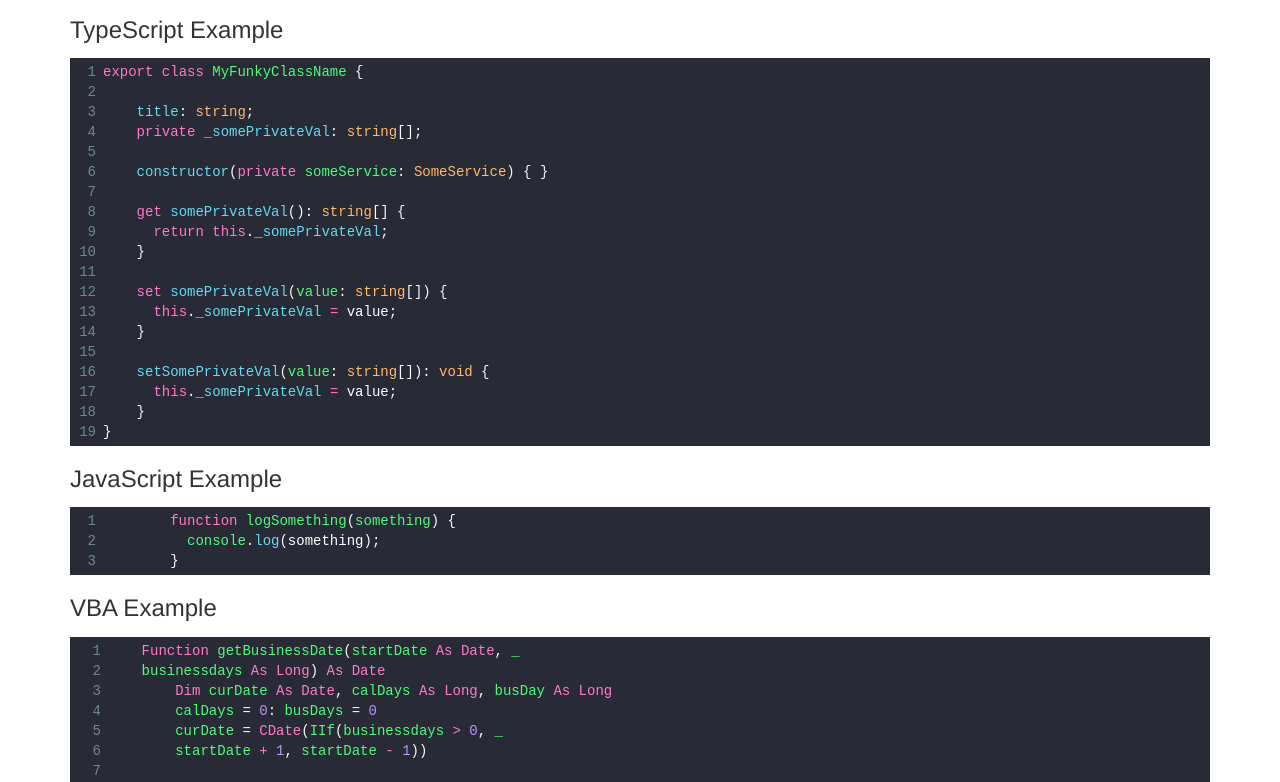
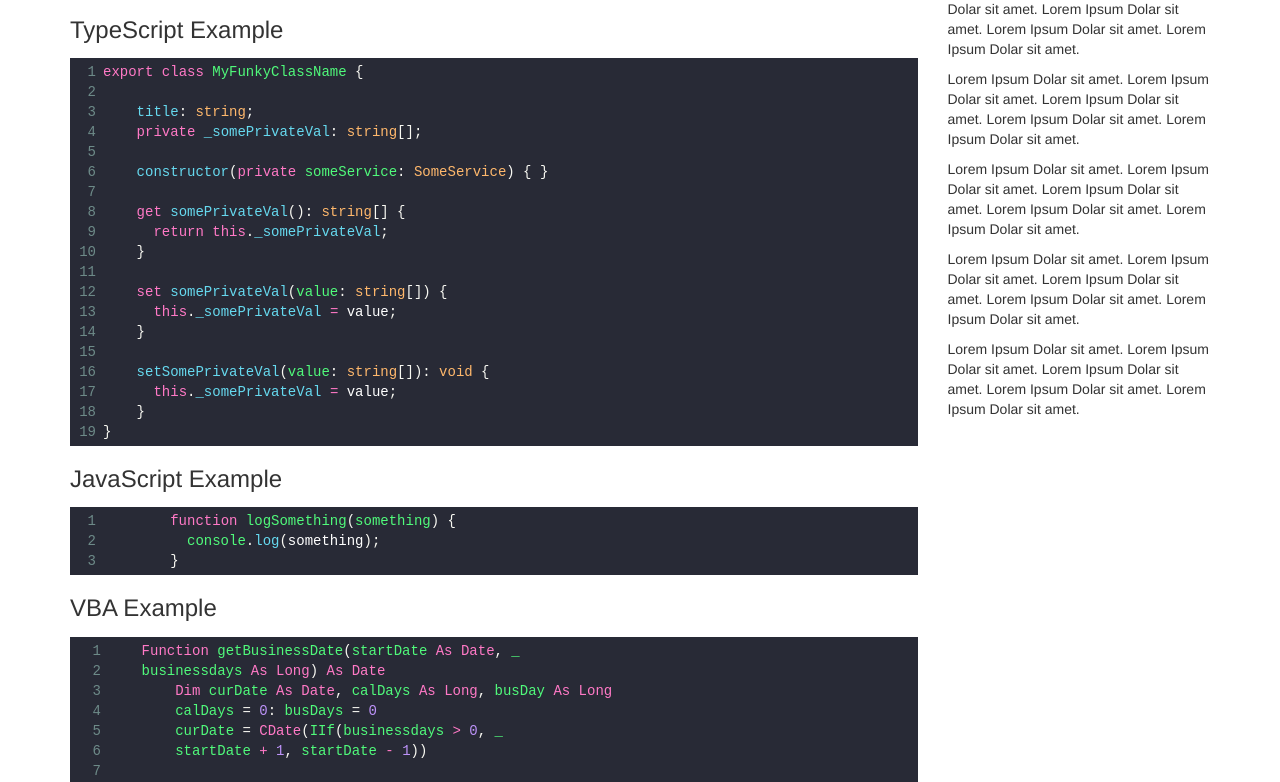
Before and after one commit to ryanmccormick/WPSyntax2CodeMirror, a website: page src/index.html in a window 1280 px wide. Shown: the part 134-916 px from the top of the page. Drawn offline with nearby package versions, Linux system fonts and the light colour scheme.

Commit message:
add sample sidebar and error handling

```diff
--- a/src/assets/js/wpsyntax2codemirror.js
+++ b/src/assets/js/wpsyntax2codemirror.js
@@ -39,12 +39,14 @@ var wpsyntax2codemirror = (function ($, document, window, CodeMirror) {
         currentValue,
         currentElement;
 
-      for (var i = 0, x = wpSyntaxElements.length; i < x; i++) {
-        currentElement = wpSyntaxElements[i];
-        currentMode = $(currentElement).attr('lang').trim().toLowerCase();
-        currentValue = $(currentElement).text();
+      if (wpSyntaxElements && wpSyntaxElements.length > 0) {
+        for (var i = 0, x = wpSyntaxElements.length; i < x; i++) {
+          currentElement = wpSyntaxElements[i];
+          currentMode = $(currentElement).attr('lang').trim().toLowerCase();
+          currentValue = $(currentElement).text();
 
-        swapWithCodeMirror(currentElement, modeConverter(currentMode), currentValue);
+          swapWithCodeMirror(currentElement, modeConverter(currentMode), currentValue);
+        }
       }
     } catch (exception) {
       console.error('wpsyntax2codemirror::', exception);
--- a/src/index.html
+++ b/src/index.html
@@ -33,7 +33,8 @@
 <nav class="navbar navbar-inverse navbar-fixed-top">
     <div class="container">
         <div class="navbar-header">
-          <button type="button" class="navbar-toggle collapsed" data-toggle="collapse" data-target="#navbar" aria-expanded="false" aria-controls="navbar">
+            <button type="button" class="navbar-toggle collapsed" data-toggle="collapse" data-target="#navbar"
+                    aria-expanded="false" aria-controls="navbar">
                 <span class="sr-only">Toggle navigation</span>
                 <span class="icon-bar"></span>
                 <span class="icon-bar"></span>
@@ -52,6 +53,8 @@
 </nav>
 
 <div class="container">
+    <div class="row">
+        <div class="col-xs-9">
             <h1>WP-Syntax to CodeMirror Example</h1>
             <hr>
 
@@ -269,6 +272,22 @@
         End If
     End Function</pre>
 
+        </div>
+        <div class="col-xs-3">
+            <h2>Sidebar Test</h2>
+            <p>Lorem Ipsum Dolar sit amet. Lorem Ipsum Dolar sit amet. Lorem Ipsum Dolar sit amet. Lorem Ipsum Dolar sit
+                amet. Lorem Ipsum Dolar sit amet. </p>
+            <p>Lorem Ipsum Dolar sit amet. Lorem Ipsum Dolar sit amet. Lorem Ipsum Dolar sit amet. Lorem Ipsum Dolar sit
+                amet. Lorem Ipsum Dolar sit amet. </p>
+            <p>Lorem Ipsum Dolar sit amet. Lorem Ipsum Dolar sit amet. Lorem Ipsum Dolar sit amet. Lorem Ipsum Dolar sit
+                amet. Lorem Ipsum Dolar sit amet. </p>
+            <p>Lorem Ipsum Dolar sit amet. Lorem Ipsum Dolar sit amet. Lorem Ipsum Dolar sit amet. Lorem Ipsum Dolar sit
+                amet. Lorem Ipsum Dolar sit amet. </p>
+            <p>Lorem Ipsum Dolar sit amet. Lorem Ipsum Dolar sit amet. Lorem Ipsum Dolar sit amet. Lorem Ipsum Dolar sit
+                amet. Lorem Ipsum Dolar sit amet. </p>
+        </div>
+    </div>
+
 
 </div><!-- /.container -->
 
@@ -288,7 +307,6 @@
 <script type="text/javascript" src="../node_modules/codemirror/mode/vb/vb.js"></script>
 
 
-
 <script type="text/javascript" src="assets/js/wpsyntax2codemirror.js"></script>
 
 </body>
```
Lines whose indentation alone changed are shown as unchanged.
